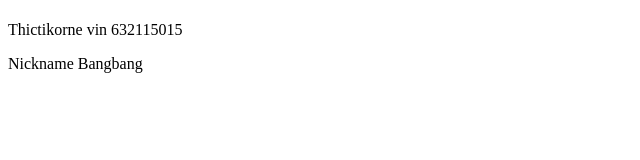
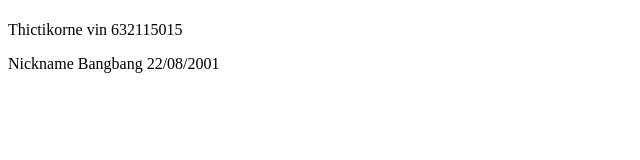
Before and after one commit to locknew/lab3Ops, a plain HTML site: page profile.html in a window 1280 px wide. Shown: the whole page, without its empty margins (0-640 px from the left). Drawn offline with Linux system fonts and the light colour scheme.

Commit message:
add info

```diff
--- a/profile.html
+++ b/profile.html
@@ -9,7 +9,7 @@
 
     <h1></h1>
     <p>Thictikorne vin 632115015</p>
-    <p>Nickname Bangbang</p>
+    <p>Nickname Bangbang 22/08/2001</p>
 
 
 </body>
```
